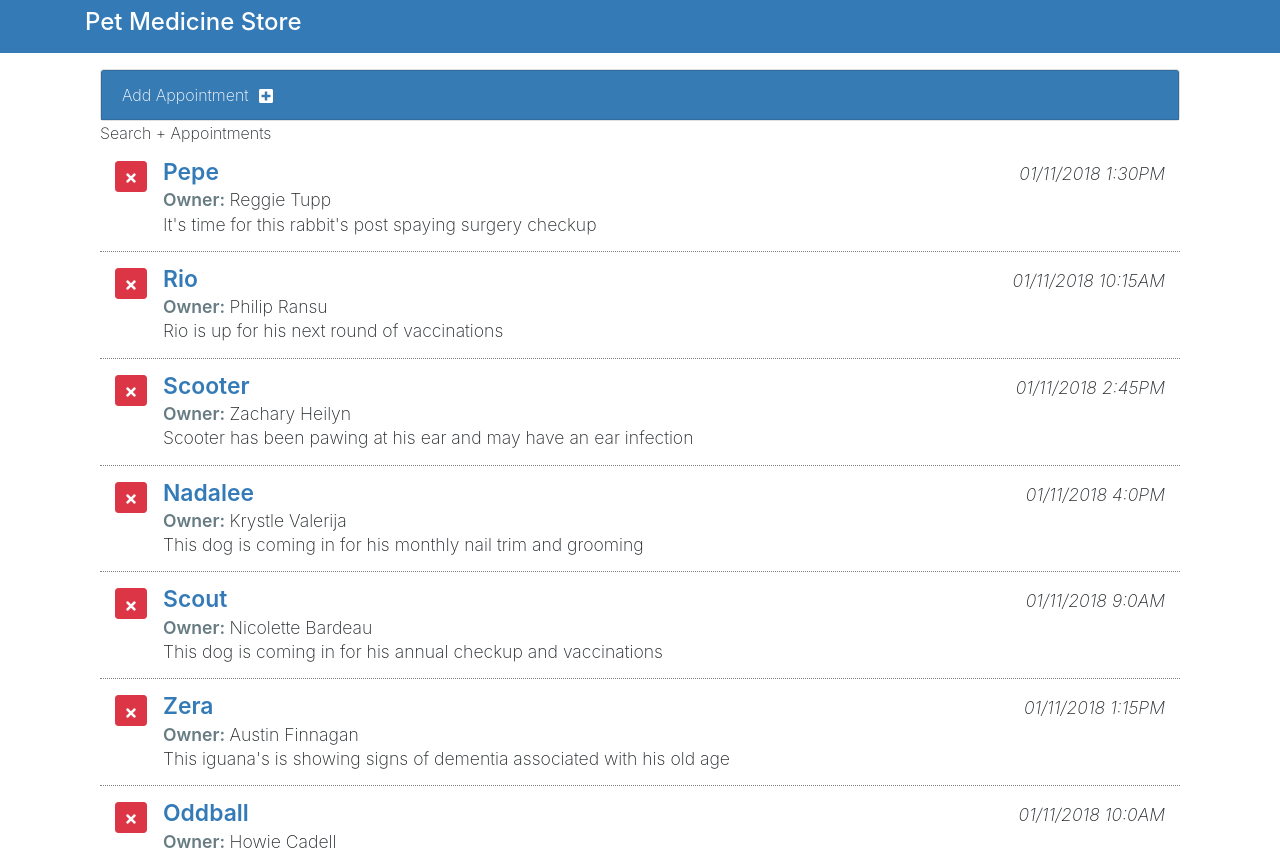
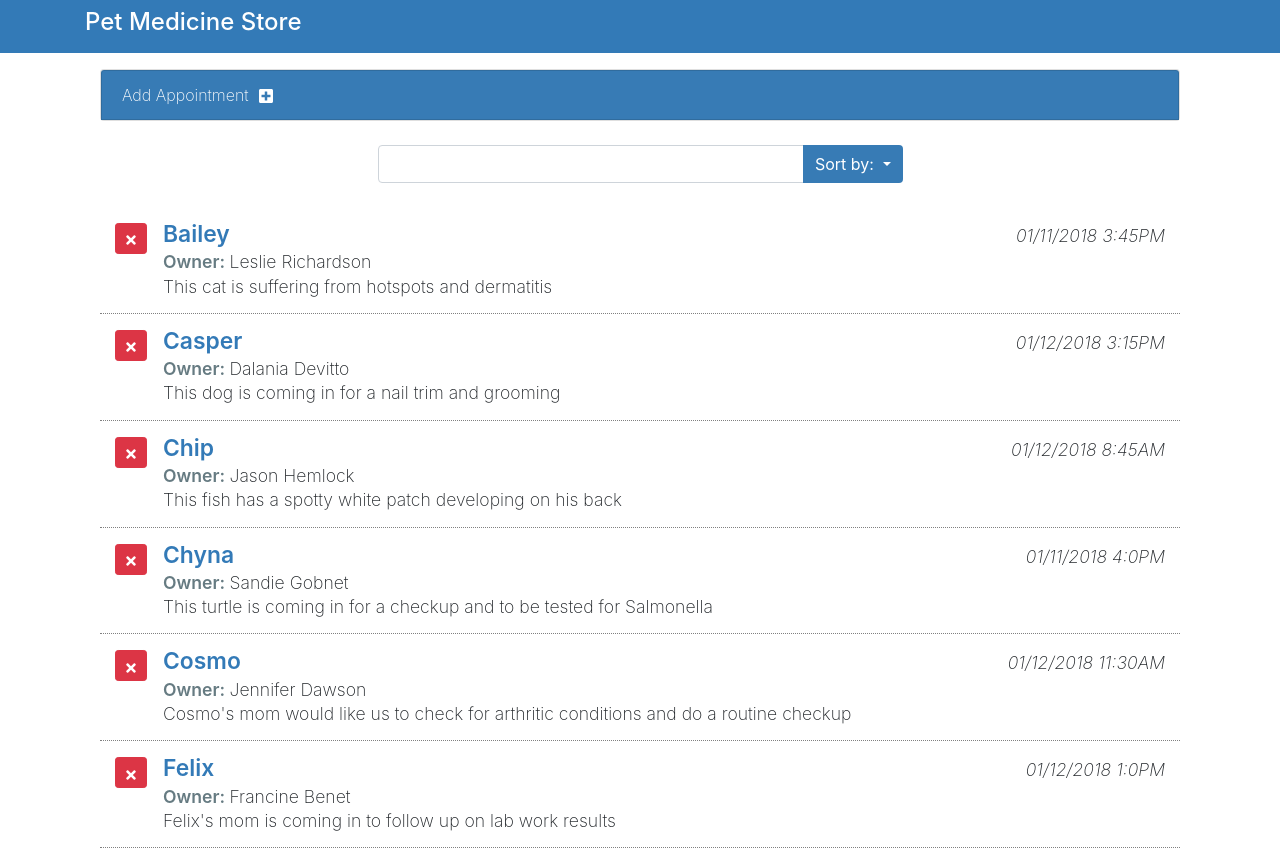
Before and after one commit to osakoh/Pet-Store-React-, a React (Create React App) app: page / in a window 1280 px wide. Shown: the top 850 px of the page. Built offline with nearby package versions, Linux system fonts and the light colour scheme.

Commit message:
implemented searching and sorting for SearchAppointments

```diff
--- a/src/components/AddAppointments.js
+++ b/src/components/AddAppointments.js
@@ -19,7 +19,7 @@
         toggleForm: PropTypes.func.isRequired,
     }
 
-    // event handler     onChange = (e) => this.setState({ [e.target.name]: e.target.value });
+    // event handler
     handleChange = e => {
         const target = e.target;
         const value = target.value;
@@ -65,7 +65,6 @@
 
             // show success message
             this.props.showAlert("Appointment added.", "success");
-            console.log("cannot submit an empty form!");
 
             // hide the form by calling the toggleForm method
             this.props.toggleForm();
--- a/src/components/Alert.js
+++ b/src/components/Alert.js
@@ -16,6 +16,6 @@
 
 // proTypes
 Alert.propTypes = {
-    alert: PropTypes.func,
+    alert: PropTypes.object,
 }
 export default Alert
--- a/src/components/App.js
+++ b/src/components/App.js
@@ -15,6 +15,8 @@
     formDisplay: false,
     lastIndex: 0,
     alert: null,
+    orderBy: 'petName',
+    orderDir: 'asc',
   }
 
   // deleteAppointment function
@@ -56,10 +58,11 @@
     apt.aptId = this.state.lastIndex; // last index variable(id number) from state
     //push: adds to the end of that stack( rarely needs reallocate memory+copy over);
     // unshift: adds to the start of the list(always needs to reallocate memory and copy data over)
-    tempApts.unshift(apt);
+    tempApts.push(apt);
     // set the state
     this.setState({
-
+      myAppointments: tempApts,
+      lastIndex: this.state.lastIndex + 1,
     })
   }
 
@@ -72,11 +75,35 @@
     setTimeout(() => this.setState({ alert: null }), 4000);
   }
 
+  // changeOrder function
+  changeOrder = (order, dir) => {
+    this.setState({
+      orderBy: order,
+      orderDir: dir,
+    })
+  }
+
   render() {
+    let order;
+    let filteredApts = this.state.myAppointments;
+    if (this.state.orderDir === 'asc') {
+      order = 1;  // asc order
+    } else {
+      order = -1; // desc order
+    }
+
+    filteredApts.sort((a, b) => {
+      if (a[this.state.orderBy].toLowerCase() < b[this.state.orderBy].toLowerCase()) {
+        return -1 * order;
+      } else {
+        return 1 * order;
+      }
+    })
+
     // destructuring from state
     const { formDisplay, myAppointments, alert } = this.state;
 
-    return (
+    return ( // shows the template
       <main className="page bg-white" id="petratings">
         <div className="container">
           <div className="row">
@@ -84,16 +111,20 @@
               <div className="container">
                 <Alert alert={alert} />
                 <AddAppointments
-                  formDisplay={formDisplay}
-                  toggleForm={this.toggleForm}
-                  addAppointment={this.addAppointment}
-                  showAlert={this.showAlert}
+                  formDisplay={formDisplay}  // passing formDisplay state variable down into AddAppointments
+                  toggleForm={this.toggleForm} // receiving props(function) from AddAppointments
+                  addAppointment={this.addAppointment} // receiving props(function) from AddAppointments
+                  showAlert={this.showAlert}  // receiving props(function) from AddAppointments
                 />
-                <SearchAppointments />
+                <SearchAppointments
+                  orderBy={this.state.orderBy}  // passing orderBy variable into SearchAppointments
+                  orderDir={this.state.orderDir}  // passing orderDir variable into SearchAppointments
+                  changeOrder={this.changeOrder}  // receiving props from SearchAppoints
+                />
                 <ListAppointments
-                  appointments={myAppointments}
-                  deleteAppointment={this.deleteAppointment}
-                  showAlert={this.showAlert}
+                  appointments={filteredApts} // passing appointments array into ListAppointments
+                  deleteAppointment={this.deleteAppointment} // receiving props(function) from ListAppointments
+                  showAlert={this.showAlert} // receiving props(function) from ListAppointments
                 />
               </div>
             </div>
--- a/src/components/ListAppointments.js
+++ b/src/components/ListAppointments.js
@@ -21,13 +21,13 @@
                     <div className="pet-item col media py-3" key={item.aptId}>
                         <div className="mr-3">  {/* deleteAppointment: will be created in App.js */}
                             {/* <button className="pet-delete btn btn-sm btn-danger" onClick={() => deleteAppointment(item)}> */}
-                            <button className="pet-delete btn btn-sm btn-danger" onClick={
-                                () => {
+                            <button className="pet-delete btn btn-sm btn-danger"
+                                onClick={() => {
                                     deleteAppointment(item)
                                     this.props.showAlert("Deleted appointment!", "warning");
                                 }
 
-                            }>
+                                }>
                                 <FaTimes />
                             </button>
                         </div>
--- a/src/components/SearchAppointments.js
+++ b/src/components/SearchAppointments.js
@@ -1,10 +1,91 @@
-import React, { Component } from 'react'
+import React, { Component } from 'react';
+import PropTypes from 'prop-types'
+
 
 class SearchAppointments extends Component {
+
+    static propTypes = {
+        orderBy: PropTypes.string.isRequired,
+        orderDir: PropTypes.string.isRequired,
+    }
+
+
     render() {
+        //destructuring
+        const { orderBy, orderDir } = this.props;
+
         return (
-            <div>
-                Search + Appointments
+            <div className="search-appointments row justify-content-center my-4">
+                <div className="col-md-6">
+                    <div className="input-group">
+                        <input
+                            id="SearchApts"
+                            type="text"
+                            className="form-control"
+                            aria-label="Search Appointments"
+                        />
+                        <div className="input-group-append">
+                            <button
+                                type="button"
+                                className="btn btn-primary dropdown-toggle"
+                                data-toggle="dropdown"
+                                aria-haspopup="true"
+                                aria-expanded="false"
+                            >
+                                Sort by: <span className="caret" />
+                            </button>
+
+                            <div className="sort-menu dropdown-menu dropdown-menu-right">
+                                <button className={
+                                    'sort-by dropdown-item ' +
+                                    (orderBy === 'petName' ? 'active' : '')
+                                }
+                                    href="#"
+                                    onClick={e => this.props.changeOrder('petName', orderDir)}
+                                >
+                                    Pet Name
+                                </button>
+                                <button className={
+                                    'sort-by dropdown-item ' +
+                                    (orderBy === 'aptDate' ? 'active' : '')
+                                }
+                                    href="#"
+                                    onClick={e => this.props.changeOrder('aptDate', orderDir)}
+                                >
+                                    Date
+                                </button>
+                                <button className={
+                                    'sort-by dropdown-item ' +
+                                    (orderBy === 'ownerName' ? 'active' : '')
+                                }
+                                    href="#"
+                                    onClick={e => this.props.changeOrder('ownerName', orderDir)}
+                                >
+                                    Owner
+                                </button>
+                                <div role="separator" className="dropdown-divider" />
+                                <button className={
+                                    'sort-by dropdown-item ' +
+                                    (orderDir === 'asc' ? 'active' : '')
+                                }
+                                    href="#"
+                                    onClick={e => this.props.changeOrder(orderBy, 'asc')}
+                                >
+                                    Asc
+                                </button>
+                                <button className={
+                                    'sort-by dropdown-item ' +
+                                    (orderDir === 'desc' ? 'active' : '')
+                                }
+                                    href="#"
+                                    onClick={e => this.props.changeOrder(orderBy, 'desc')}
+                                >
+                                    Desc
+                            </button>
+                            </div>
+                        </div>
+                    </div>
+                </div>
             </div>
         )
     }
```
